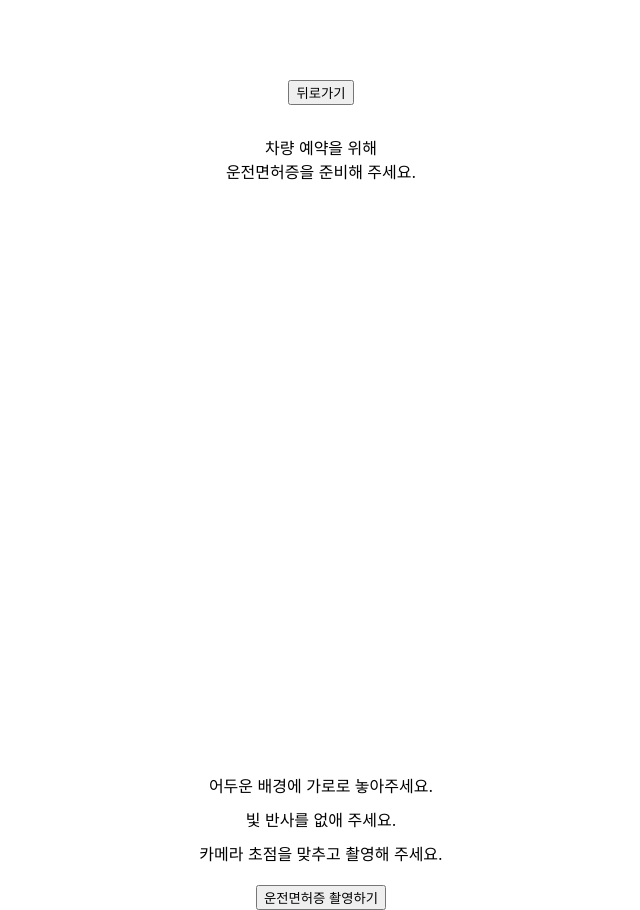
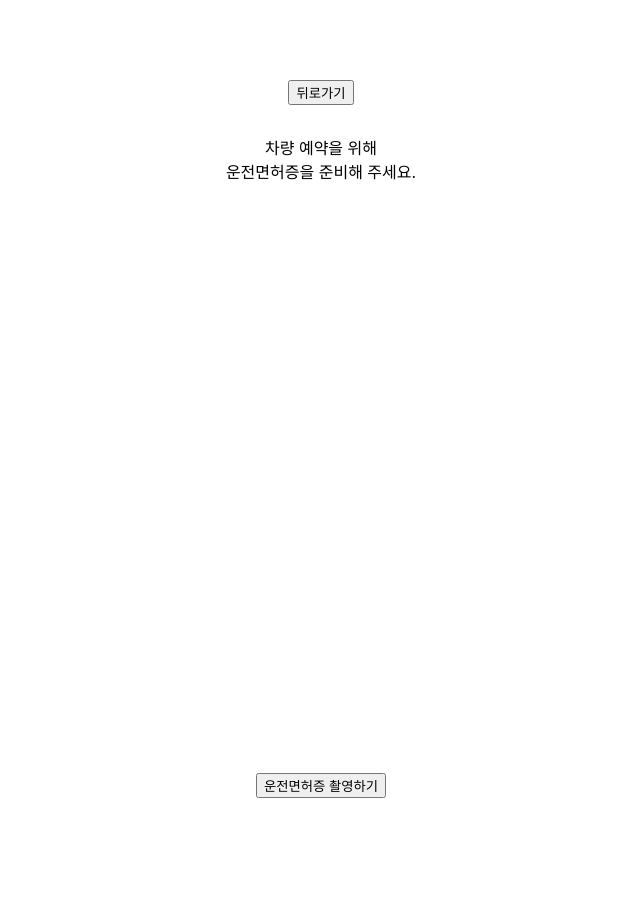
Before and after one commit to Yehoonn/TEST_CAMERA, a React (Create React App) app: page / in a window 1280 px wide. Shown: the whole page, without its empty margins (319-959 px from the left). After the commit the page ends 800 px from the top, so only its background shows below. Built offline with nearby package versions, Linux system fonts and the light colour scheme; no server answers.

Commit message:
asdfasdasd

```diff
--- a/src/pages/Test.tsx
+++ b/src/pages/Test.tsx
@@ -242,31 +242,20 @@ const Test = () => {
               audio={false}
               screenshotFormat="image/jpeg"
               videoConstraints={{
-                width: 420,
-                height: 540,
+                width: 640,
+                height: 480,
                 facingMode: 'environment',
                 aspectRatio: 16 / 9,
                 frameRate: 30,
               }}
-              width={420}
-              height={540}
+              width={640}
+              height={480}
               onUserMediaError={(error) => alert(error)}
             />
             <canvas ref={canvasRef} style={{ display: 'none' }} />
           </div>
         </article>
-        <div
-          style={{
-            display: 'flex',
-            flexDirection: 'column',
-            gap: '10px',
-            marginTop: '20px',
-          }}
-        >
-          <div>어두운 배경에 가로로 놓아주세요.</div>
-          <div>빛 반사를 없애 주세요.</div>
-          <div>카메라 초점을 맞추고 촬영해 주세요.</div>
-        </div>
+
         <button
           style={{
             marginTop: '20px',
```
